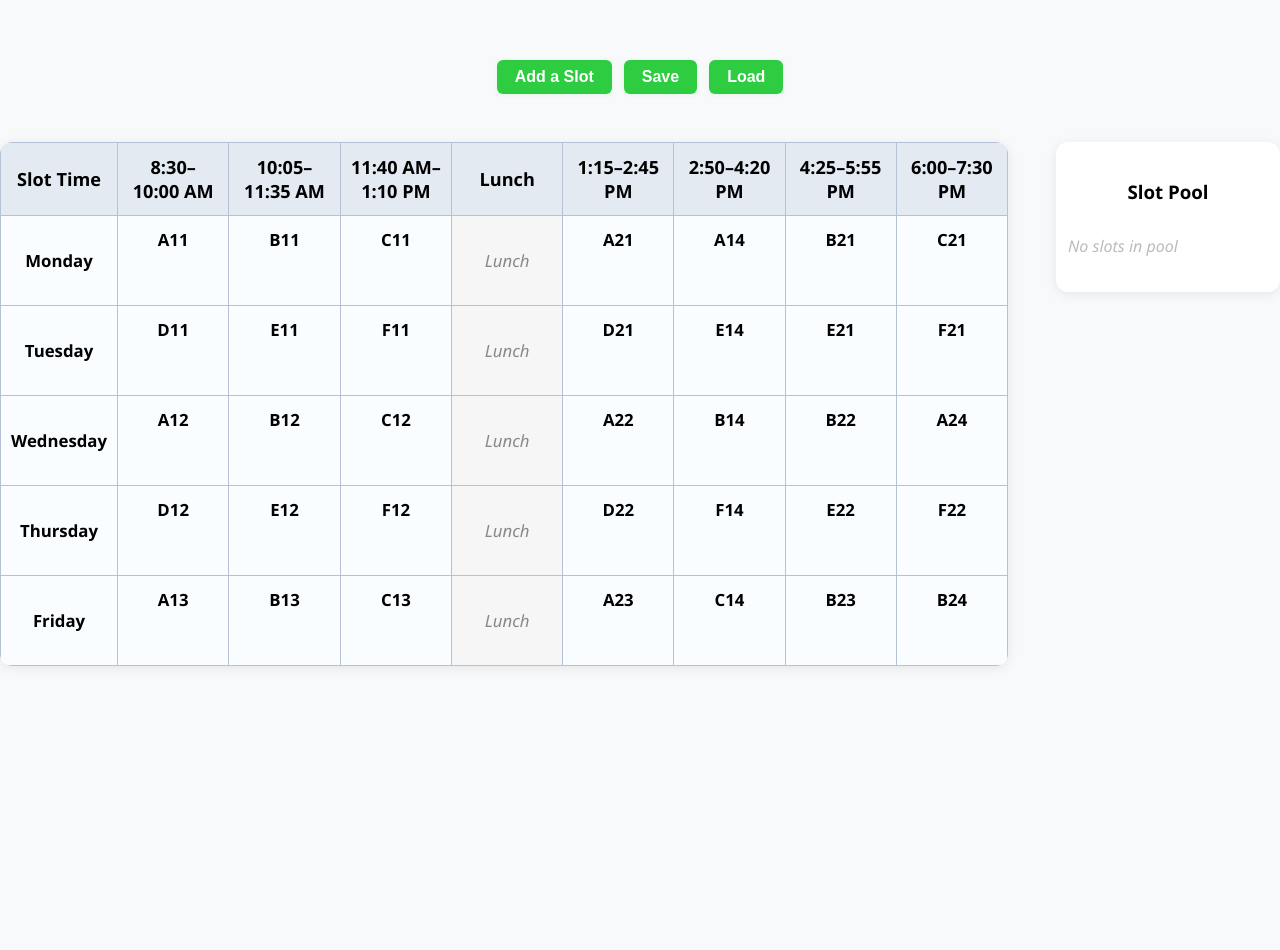
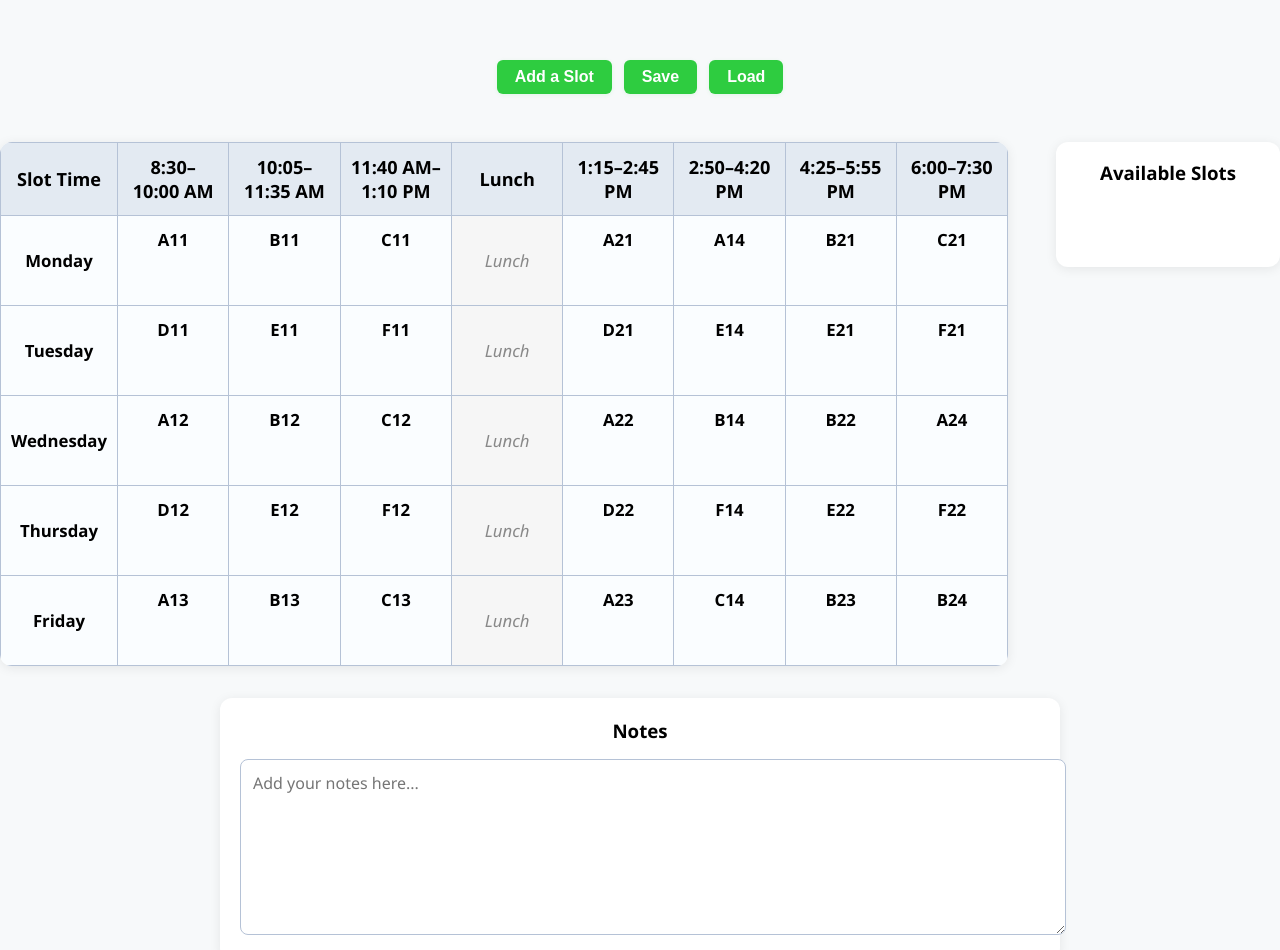
Before and after one commit to AshwaniArya2005/FFCS-Slot-Planner, a React (Create React App) app: page / in a window 1280 px wide. Shown: the top 950 px of the page. Before the commit the page ends 860 px from the top, so only its background shows below. Built offline with nearby package versions, Linux system fonts and the light colour scheme.

Commit message:
Added Note Section

```diff
--- a/src/App.tsx
+++ b/src/App.tsx
@@ -35,6 +35,10 @@ interface TimetableState {
   [slotId: string]: GreenBox[];
 }
 
+interface Notes {
+  text: string;
+}
+
 const initialTimetable: { [slotId: string]: string[] } = {};
 days.forEach(day => {
   times.forEach(time => {
@@ -52,6 +56,8 @@ function App() {
   // Green box data
   const [greenBoxes, setGreenBoxes] = useState<{ [id: string]: GreenBox }>({});
   const [boxCounter, setBoxCounter] = useState(1);
+  // Notes state
+  const [notes, setNotes] = useState<string>('');
 
   // On mount, initialize pool with all box ids
   useEffect(() => {
@@ -70,6 +76,7 @@ function App() {
       pool,
       greenBoxes,
       boxCounter,
+      notes,
     };
     const blob = new Blob([JSON.stringify(data)], { type: 'application/json' });
     const url = URL.createObjectURL(blob);
@@ -96,6 +103,7 @@ function App() {
           setPool(parsed.pool);
           setGreenBoxes(parsed.greenBoxes);
           setBoxCounter(parsed.boxCounter);
+          setNotes(parsed.notes || '');
         } catch (err) {
           alert('Invalid file!');
         }
@@ -228,7 +236,7 @@ function App() {
           </table>
           {/* Pool of green boxes to drag from */}
           <div className="pool-container">
-            <h3>Slot Pool</h3>
+            <h3 style={{ marginTop: 0, marginBottom: 12 }}>Available Slots</h3>
             <Droppable droppableId="pool" direction="horizontal">
               {(provided) => (
                 <div
@@ -245,15 +253,17 @@ function App() {
                           {...provided.dragHandleProps}
                           className="green-box"
                         >
-                          {greenBoxes[boxId]?.text || <span style={{ color: '#fff', opacity: 0.7 }}>Drag me</span>}
+                          <input
+                            className="box-input"
+                            value={greenBoxes[boxId]?.text || ''}
+                            onChange={e => handleBoxTextChange(boxId, e.target.value)}
+                            placeholder="Type..."
+                          />
                           <button className="remove-btn" onClick={() => removeGreenBox(boxId)}>×</button>
                         </div>
                       )}
                     </Draggable>
                   ))}
-                  {pool.length === 0 && (
-                    <div style={{ color: '#bbb', fontStyle: 'italic', padding: '8px 0' }}>No slots in pool</div>
-                  )}
                   {provided.placeholder}
                 </div>
               )}
@@ -261,6 +271,34 @@ function App() {
           </div>
         </div>
       </DragDropContext>
+
+      {/* Notes Section */}
+      <div style={{
+        marginTop: '32px',
+        width: '100%',
+        maxWidth: '800px',
+        padding: '20px',
+        backgroundColor: '#fff',
+        borderRadius: '12px',
+        boxShadow: '0 2px 12px rgba(0,0,0,0.08)'
+      }}>
+        <h3 style={{ marginTop: 0, marginBottom: '16px' }}>Notes</h3>
+        <textarea
+          value={notes}
+          onChange={(e) => setNotes(e.target.value)}
+          placeholder="Add your notes here..."
+          style={{
+            width: '100%',
+            minHeight: '150px',
+            padding: '12px',
+            borderRadius: '8px',
+            border: '1px solid #b5c2d6',
+            fontSize: '1em',
+            fontFamily: 'inherit',
+            resize: 'vertical'
+          }}
+        />
+      </div>
     </div>
   );
 }
```
